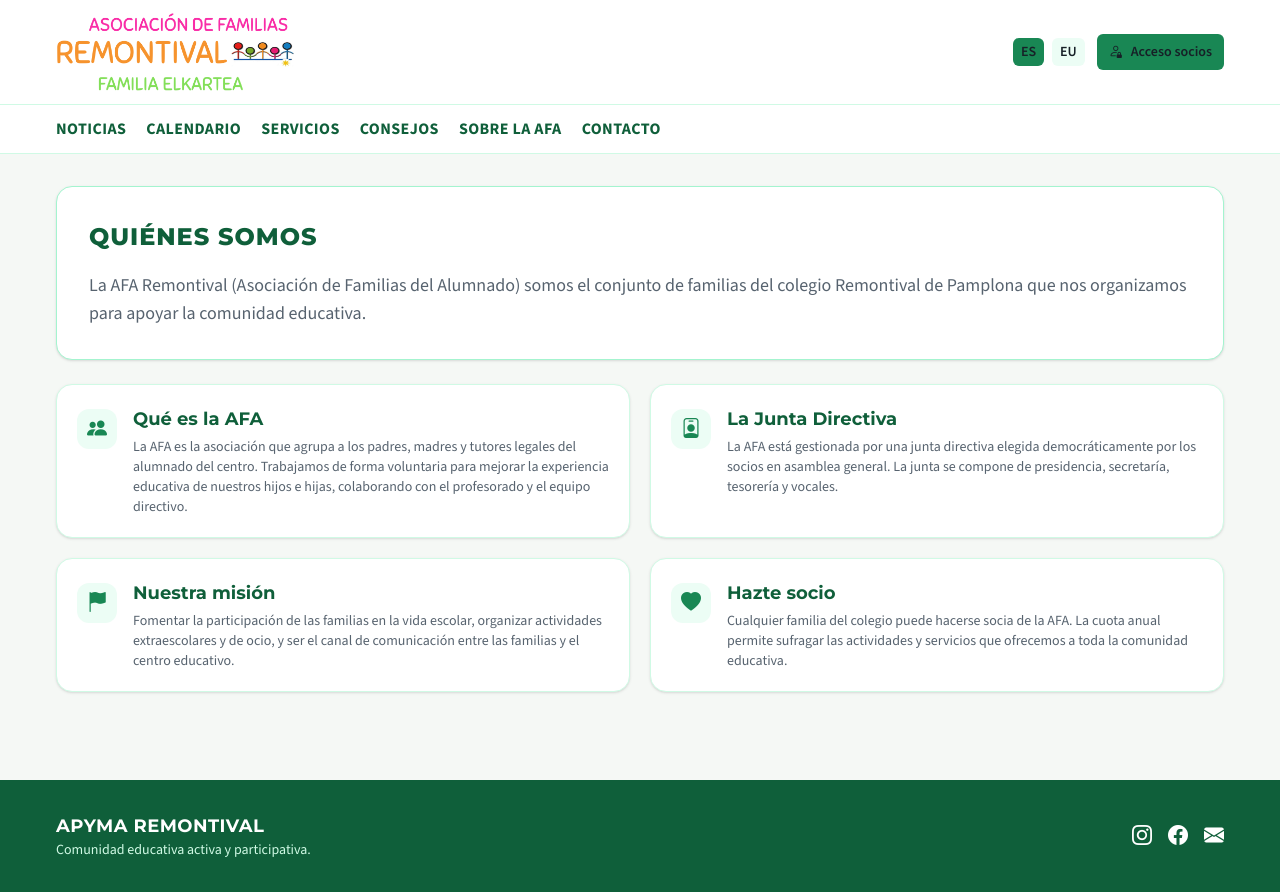
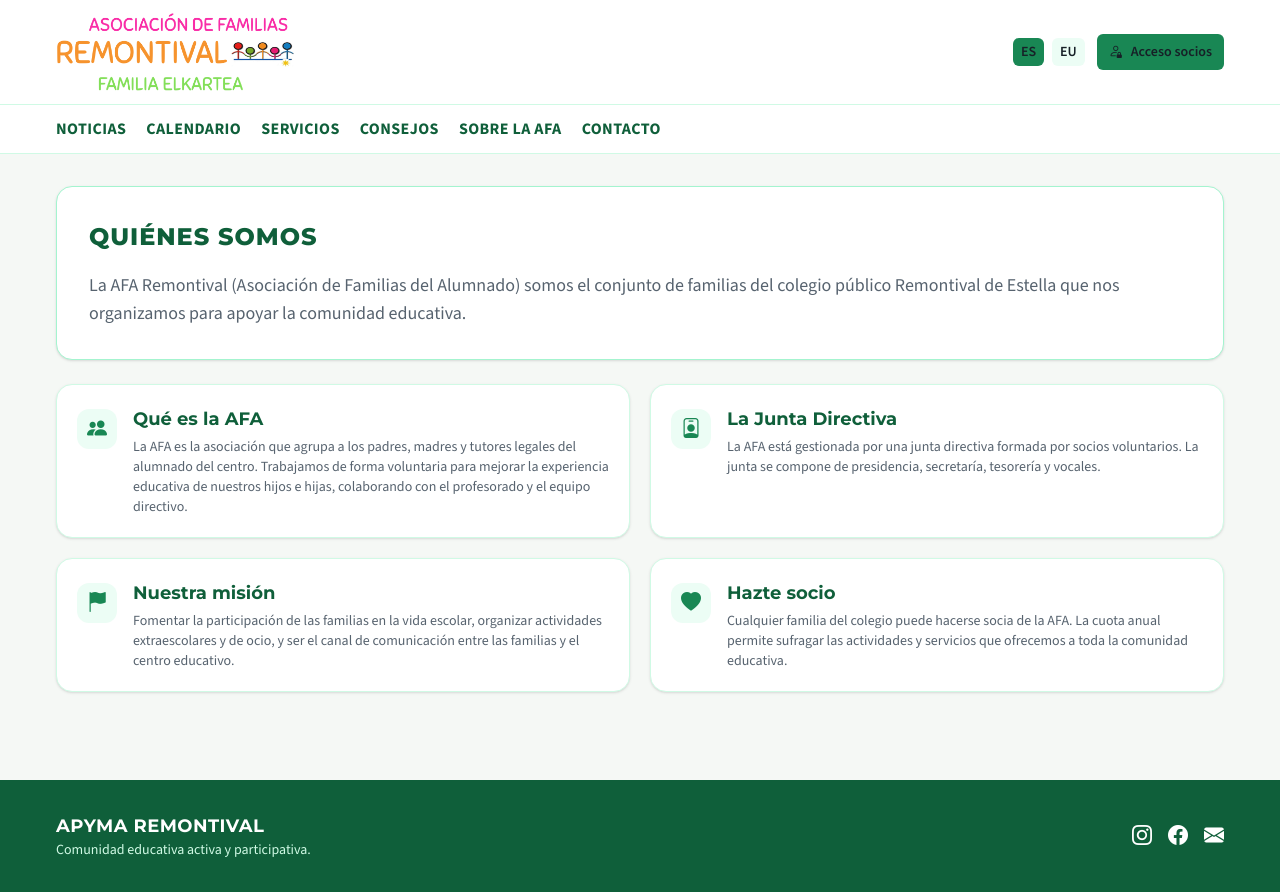
Before and after one commit to robeche/afa, a Next.js app: page /es/quienes-somos in a window 1280 px wide. Built offline with nearby package versions, Linux system fonts and the light colour scheme.

Commit message:
fix(i18n): actualizar traduccion euskera quienes-somos (Lizarra, voluntarios)

```diff
--- a/src/app/(public)/[lang]/quienes-somos/page.tsx
+++ b/src/app/(public)/[lang]/quienes-somos/page.tsx
@@ -8,7 +8,7 @@ const content = {
   es: {
     title: "Quiénes somos",
     intro:
-      "La AFA Remontival (Asociación de Familias del Alumnado) somos el conjunto de familias del colegio Remontival de Pamplona que nos organizamos para apoyar la comunidad educativa.",
+      "La AFA Remontival (Asociación de Familias del Alumnado) somos el conjunto de familias del colegio público Remontival de Estella que nos organizamos para apoyar la comunidad educativa.",
     sections: [
       {
         icon: "bi-people-fill",
@@ -18,7 +18,7 @@ const content = {
       {
         icon: "bi-person-badge",
         heading: "La Junta Directiva",
-        body: "La AFA está gestionada por una junta directiva elegida democráticamente por los socios en asamblea general. La junta se compone de presidencia, secretaría, tesorería y vocales.",
+        body: "La AFA está gestionada por una junta directiva formada por socios voluntarios. La junta se compone de presidencia, secretaría, tesorería y vocales.",
       },
       {
         icon: "bi-flag-fill",
@@ -35,7 +35,7 @@ const content = {
   eu: {
     title: "Nor gara",
     intro:
-      "AFA Remontival (Ikasleen Familien Elkartea) Iruñeko Remontival ikastetxeko familia multzoa gara, hezkuntza komunitatea laguntzeko antolatzen garena.",
+      "AFA Remontival (Ikasleen Familien Elkartea) Lizarrako Remontival ikastetxe publikoko familia multzoa gara, hezkuntza komunitatea laguntzeko antolatzen garena.",
     sections: [
       {
         icon: "bi-people-fill",
@@ -45,7 +45,7 @@ const content = {
       {
         icon: "bi-person-badge",
         heading: "Batzorde Nagusia",
-        body: "AFA bazkideek batzar orokorrean demokratikoki hautatutako batzorde nagusi batek kudeatzen du. Batzordea presidentetzaz, idazkaritzaz, diruzaintza eta bokalez osatuta dago.",
+        body: "AFA borondatezko bazkideez osatutako batzorde nagusi batek kudeatzen du. Batzordea presidentetzaz, idazkaritzaz, diruzaintza eta bokalez osatuta dago.",
       },
       {
         icon: "bi-flag-fill",
```
